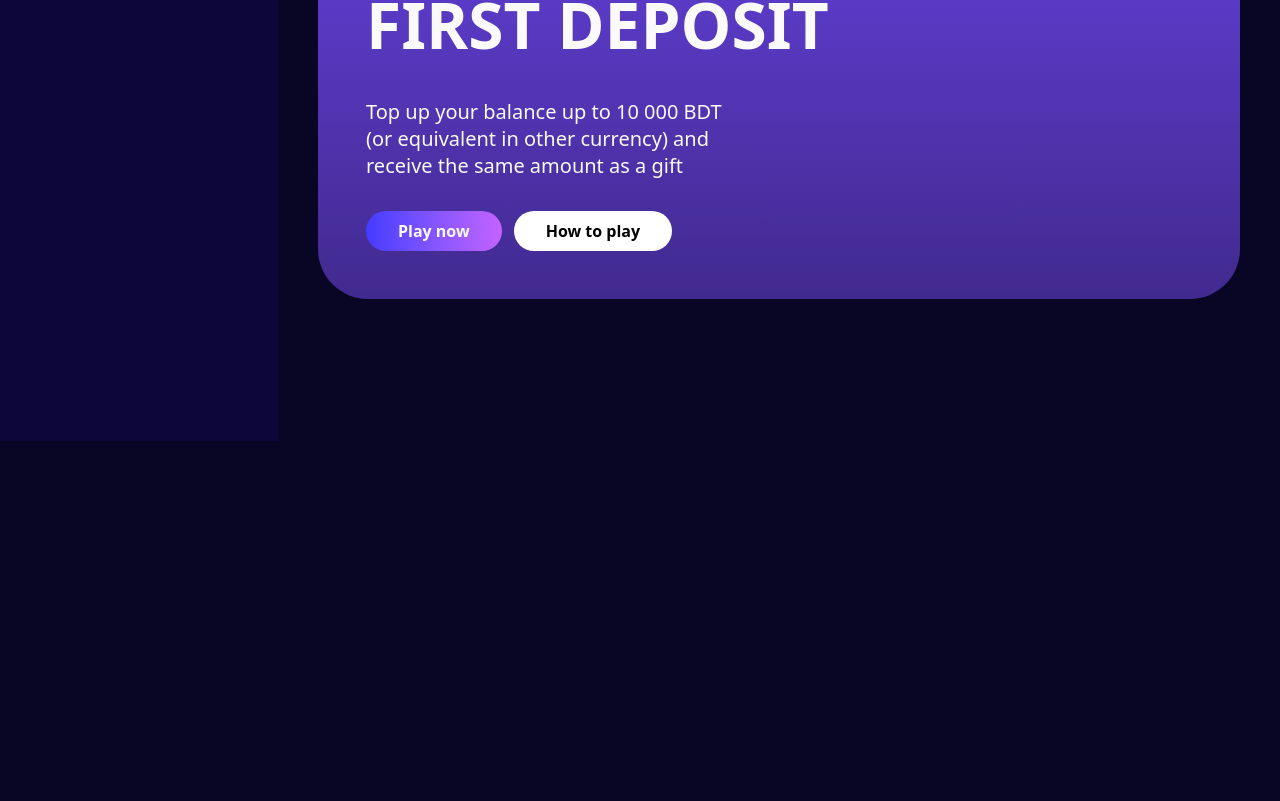
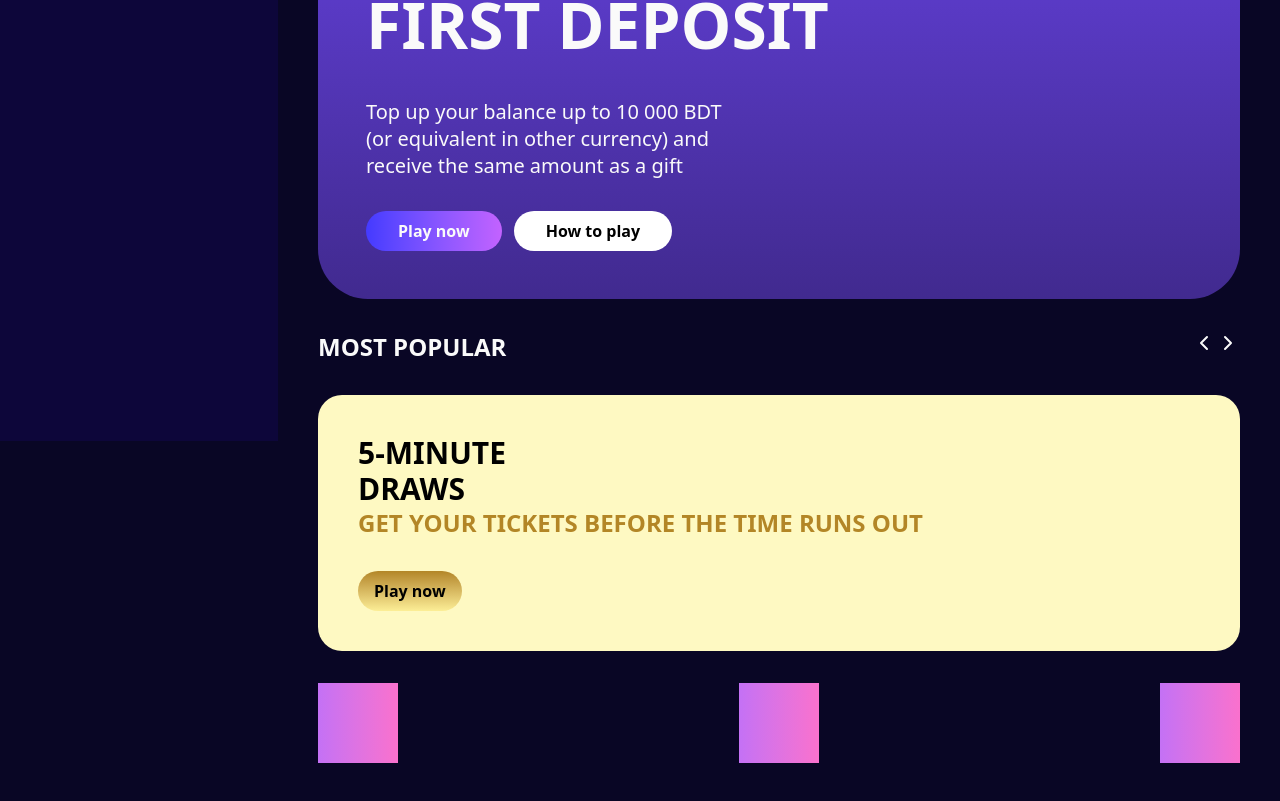
Before and after one commit to Gadg3tLov3r/4loto, a Next.js app: page / in a window 1280 px wide. Shown: the part 439-1240 px from the top of the page. Before the commit the page ends 800 px from the top, so only its background shows below. Built offline with nearby package versions, Linux system fonts and the light colour scheme.

Commit message:
Add popular section with navigation and promotional content

```diff
--- a/app/page.tsx
+++ b/app/page.tsx
@@ -1,4 +1,5 @@
 import { ModeToggle } from "@/components/mode-toggle";
+import { ChevronLeft, ChevronRight } from "lucide-react";
 import Image from "next/image";
 
 export default function Home() {
@@ -307,6 +308,33 @@ export default function Home() {
                 </div>
               </div>
             </div>
+            <div>
+              <div className="flex justify-between">
+                <div className="text-2xl font-bold uppercase">Most popular</div>
+                <div className="flex">
+                  <ChevronLeft />
+                  <ChevronRight />
+                </div>
+              </div>
+            </div>
+            <div className="bg-yellow-100 p-10 rounded-3xl space-y-8">
+              <div>
+                <h2 className="text-black text-3xl font-bold uppercase max-w-[10rem]">
+                  5-minute draws
+                </h2>
+                <p className="text-[#B38626] text-2xl font-bold uppercase">
+                  Get your tickets before the time runs out
+                </p>
+              </div>
+              <button className="bg-linear-to-b from-[#B38626] to-[#FCEE96] text-black px-4 py-2 rounded-3xl font-bold">
+                Play now
+              </button>
+            </div>
+            <div className="flex justify-between">
+              <div className="bg-linear-to-r from-[#C471F5] to-[#FA71CD] p-10"></div>
+              <div className="bg-linear-to-r from-[#C471F5] to-[#FA71CD] p-10"></div>
+              <div className="bg-linear-to-r from-[#C471F5] to-[#FA71CD] p-10"></div>
+            </div>
           </div>
         </div>
       </main>
```
